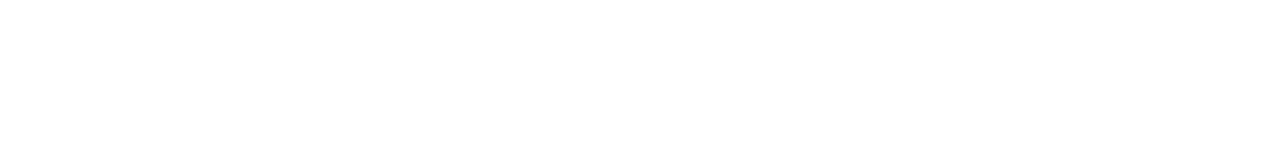
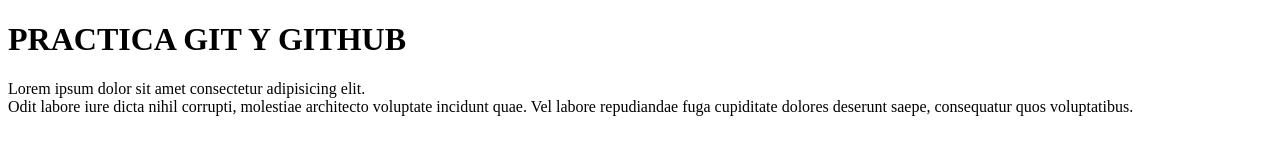
Before and after one commit to bennyrom/PracticaBenito, a plain HTML site: page index.html in a window 1280 px wide. Drawn offline with Linux system fonts and the light colour scheme.

Commit message:
se agrego header y parrafo

```diff
--- a/index.html
+++ b/index.html
@@ -4,9 +4,13 @@
     <meta charset="UTF-8">
     <meta http-equiv="X-UA-Compatible" content="IE=edge">
     <meta name="viewport" content="width=device-width, initial-scale=1.0">
-    <title>Document</title>
+    <title>Practica GIT</title>
 </head>
 <body>
+ <h1> PRACTICA GIT Y GITHUB</h1>
+
+ <p>Lorem ipsum dolor sit amet consectetur adipisicing elit. <br>
+     Odit labore iure dicta nihil corrupti, molestiae architecto voluptate incidunt quae. Vel labore repudiandae fuga cupiditate dolores deserunt saepe, consequatur quos voluptatibus.</p>
 
 </body>
 </html>
```
